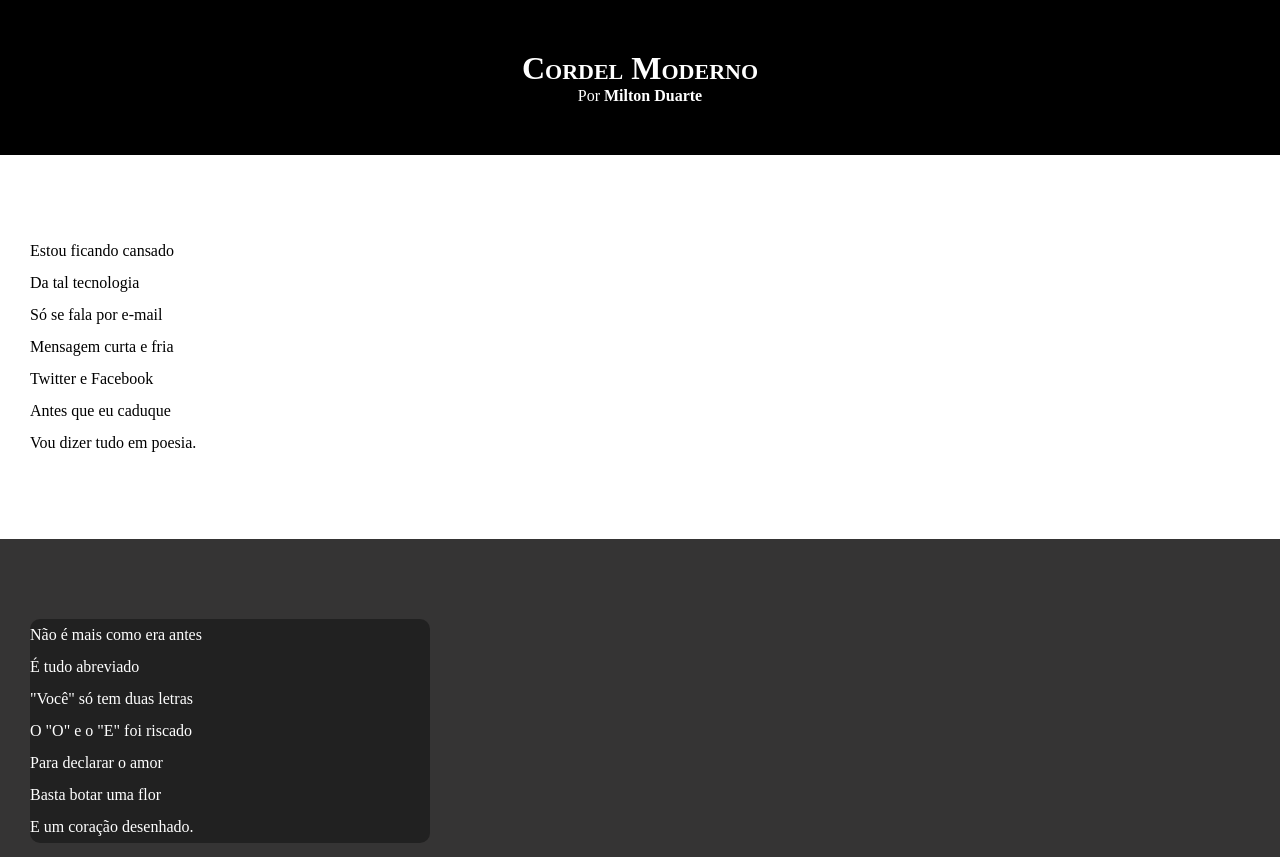
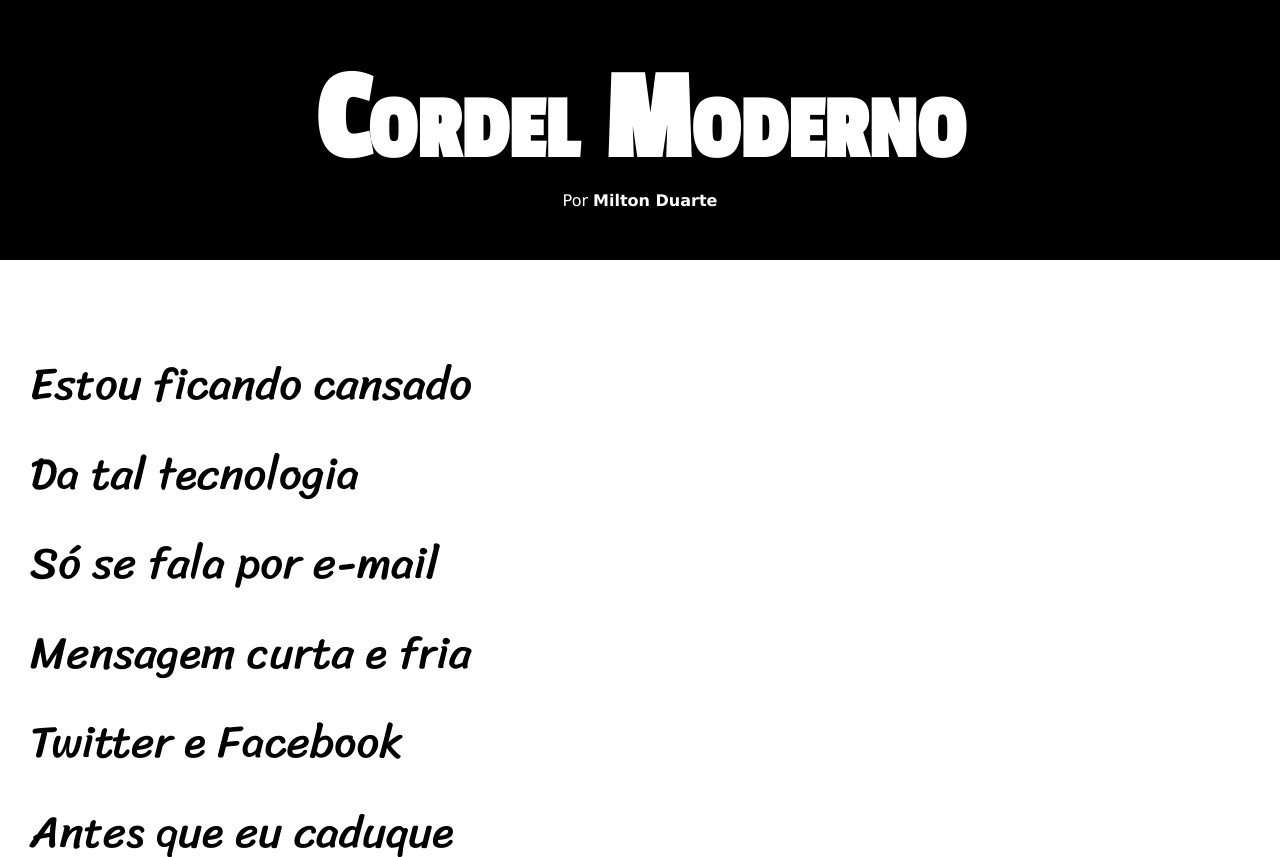
Before and after one commit to danielngunza/html-css, a plain HTML site: page desafios/desafio12/index.html in a window 1280 px wide. Shown: the top 857 px of the page. Drawn offline with Linux system fonts and the light colour scheme.

Commit message:
Adicionei as fontes

```diff
--- a/desafios/desafio12/estilo/style.css
+++ b/desafios/desafio12/estilo/style.css
@@ -1,14 +1,24 @@
 @charset "UTF-8";
+
+@import url('https://fonts.googleapis.com/css2?family=Passion+One&display=swap');
+
+@import url('https://fonts.googleapis.com/css2?family=Sriracha&display=swap');
+
+:root{
+    --fonte1: Verdana, Geneva, Tahoma, sans-serif;
+    --fonte2:  'Passion One', sans-serif;
+    --fonte3: 'Sriracha', cursive;
+}
 
 *{
     margin: 0;
     padding: 0;
-
 }
 
 html, body{
     min-height: 100vh;
     background-color: darkgray;
+    font-family: var(--fonte1);
 }
 header{
     background-color: #000;
@@ -18,6 +28,8 @@ header{
 header h1{
     padding-top: 50px;
     font-variant: small-caps;
+    font-family: var(--fonte2);
+    font-size: 10vw;
 }
 header p{
     padding-bottom: 50px;
@@ -33,6 +45,8 @@ a:hover{
 section{
     padding: 10vh 0 10vh 30px;
     line-height: 2em;
+    font-family: var(--fonte3);
+    font-size: 3.5vw;
 }
 section.normal{
     background-color: #ffff;
@@ -44,7 +58,8 @@ section.imagem{
 }
 section.imagem p{
     background-color: #00000060;
-    width: 400px;
+    display: inline-block;
+    padding: 10px;
     border-radius: 10px;
 }
 footer{
```
